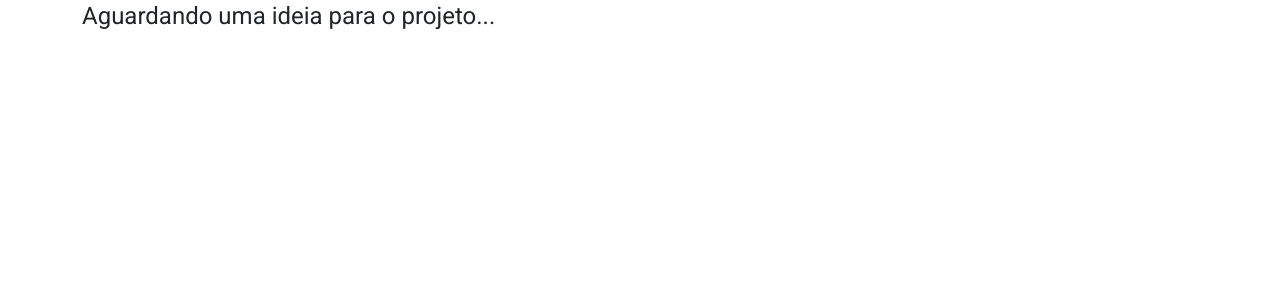
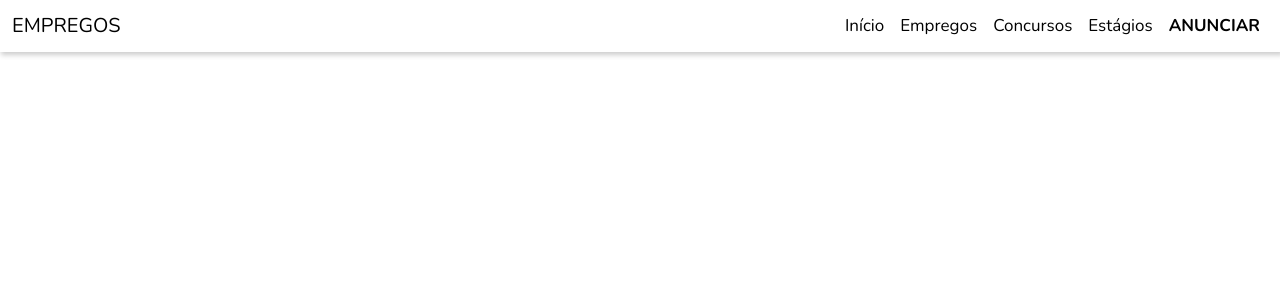
Before and after one commit to gabrielsmm/adjobs, an Angular app in the folder frontend/: page / in a window 1280 px wide. Shown: the top 300 px of the page. Built offline with nearby package versions, Linux system fonts and the light colour scheme.

Commit message:
Header implementado

```diff
--- a/frontend/angular.json
+++ b/frontend/angular.json
@@ -31,7 +31,9 @@
               "node_modules/bootstrap/dist/css/bootstrap.min.css",
               "src/styles.css"
             ],
-            "scripts": []
+            "scripts": [
+              "node_modules/bootstrap/dist/js/bootstrap.min.js"
+            ]
           },
           "configurations": {
             "production": {
--- a/frontend/package.json
+++ b/frontend/package.json
@@ -21,6 +21,7 @@
     "@angular/platform-browser-dynamic": "~12.1.1",
     "@angular/router": "~12.1.1",
     "bootstrap": "^5.1.3",
+    "bootstrap-icons": "^1.8.0",
     "rxjs": "~6.6.0",
     "tslib": "^2.2.0",
     "zone.js": "~0.11.4"
--- a/frontend/src/app/app.component.html
+++ b/frontend/src/app/app.component.html
@@ -1,3 +1 @@
-<div class="container">
-  <h1>Aguardando uma ideia para o projeto...</h1>
-</div>
+<app-header></app-header>
--- a/frontend/src/app/app.module.ts
+++ b/frontend/src/app/app.module.ts
@@ -1,3 +1,5 @@
+import { CommonModule } from '@angular/common';
+import { ComunsModule } from './components/comuns/comuns.module';
 import { MaterialModule } from './material.module';
 import { NgModule } from '@angular/core';
 import { BrowserModule } from '@angular/platform-browser';
@@ -14,7 +16,9 @@ import { BrowserAnimationsModule } from '@angular/platform-browser/animations';
     BrowserModule,
     AppRoutingModule,
     BrowserAnimationsModule,
-    MaterialModule
+    MaterialModule,
+    CommonModule,
+    ComunsModule
   ],
   providers: [],
   bootstrap: [AppComponent]
--- /dev/null
+++ b/frontend/src/app/components/comuns/header/header.component.css
@@ -0,0 +1,18 @@
+.navbar-background {
+  background-color: #ffffff;
+  box-shadow: 2px 2px 5px 1px rgba(0, 0, 0, 0.2);
+}
+
+a {
+  text-decoration: none;
+}
+
+.navbar-brand {
+  color: black;
+  font-size: 20px;
+}
+
+.nav-link {
+  color: black !important;
+  font-size: 17px;
+}
--- /dev/null
+++ b/frontend/src/app/components/comuns/header/header.component.html
@@ -0,0 +1,32 @@
+<div class="container-fluid navbar-background">
+  <nav class="navbar navbar-expand-lg navbar-light">
+    <a class="navbar-brand" href="#">EMPREGOS</a>
+    <button class="navbar-toggler" (click)="showCollapse()" type="button" data-toggle="collapse" data-target="#navbarToggler" aria-controls="navbarToggler" aria-expanded="false" aria-label="Toggle navigation">
+      <span class="navbar-toggler-icon"></span>
+    </button>
+
+    <div class="collapse navbar-collapse justify-content-end" [ngClass]="{'show':show}" id="navbarToggler">
+      <ul class="navbar-nav mr-auto">
+        <li class="nav-item active">
+          <a class="nav-link" href="#">Início</a>
+        </li>
+        <li class="nav-item">
+          <a class="nav-link" href="#">Empregos</a>
+        </li>
+        <li class="nav-item">
+          <a class="nav-link" href="#">Concursos</a>
+        </li>
+        <li class="nav-item">
+          <a class="nav-link" href="#">Estágios</a>
+        </li>
+        <li class="nav-item">
+          <a class="nav-link" href="#" style="font-weight: bold;">ANUNCIAR</a>
+        </li>
+      </ul>
+      <!-- <form class="form-inline my-2 my-lg-0">
+        <input class="form-control mr-sm-2" type="search" placeholder="Search" aria-label="Search">
+        <button class="btn btn-outline-success my-2 my-sm-0" type="submit">Search</button>
+      </form> -->
+    </div>
+  </nav>
+</div>
--- /dev/null
+++ b/frontend/src/app/components/comuns/header/header.component.ts
@@ -0,0 +1,21 @@
+import { Component, OnInit } from '@angular/core';
+
+@Component({
+  selector: 'app-header',
+  templateUrl: './header.component.html',
+  styleUrls: ['./header.component.css']
+})
+export class HeaderComponent implements OnInit {
+
+  show: boolean = false;
+
+  constructor() { }
+
+  ngOnInit(): void {
+  }
+
+  showCollapse() {
+    this.show = !this.show;
+  }
+
+}
--- a/frontend/src/index.html
+++ b/frontend/src/index.html
@@ -9,6 +9,7 @@
   <link rel="preconnect" href="https://fonts.gstatic.com">
   <link href="https://fonts.googleapis.com/css2?family=Roboto:wght@300;400;500&display=swap" rel="stylesheet">
   <link href="https://fonts.googleapis.com/icon?family=Material+Icons" rel="stylesheet">
+  <link href="https://fonts.googleapis.com/css2?family=Nunito:ital,wght@0,400;0,700;1,400&display=swap" rel="stylesheet">
 </head>
 <body class="mat-typography">
   <app-root></app-root>
--- a/frontend/src/styles.css
+++ b/frontend/src/styles.css
@@ -1,4 +1,8 @@
+@import "~bootstrap-icons/font/bootstrap-icons.css";
 /* You can add global styles to this file, and also import other style files */
-
+* {
+  font-family: Raleway, Nunito, sans-serif !important;
+  /* Add !important to overwrite all elements */
+}
 html, body { height: 100%; }
 body { margin: 0; font-family: Roboto, "Helvetica Neue", sans-serif; }
```
Also changed, not shown: frontend/src/app/components/comuns/comuns.module.ts (added, +17 -0 lines), 2 other files (tests, documents, lock files or other folders).
